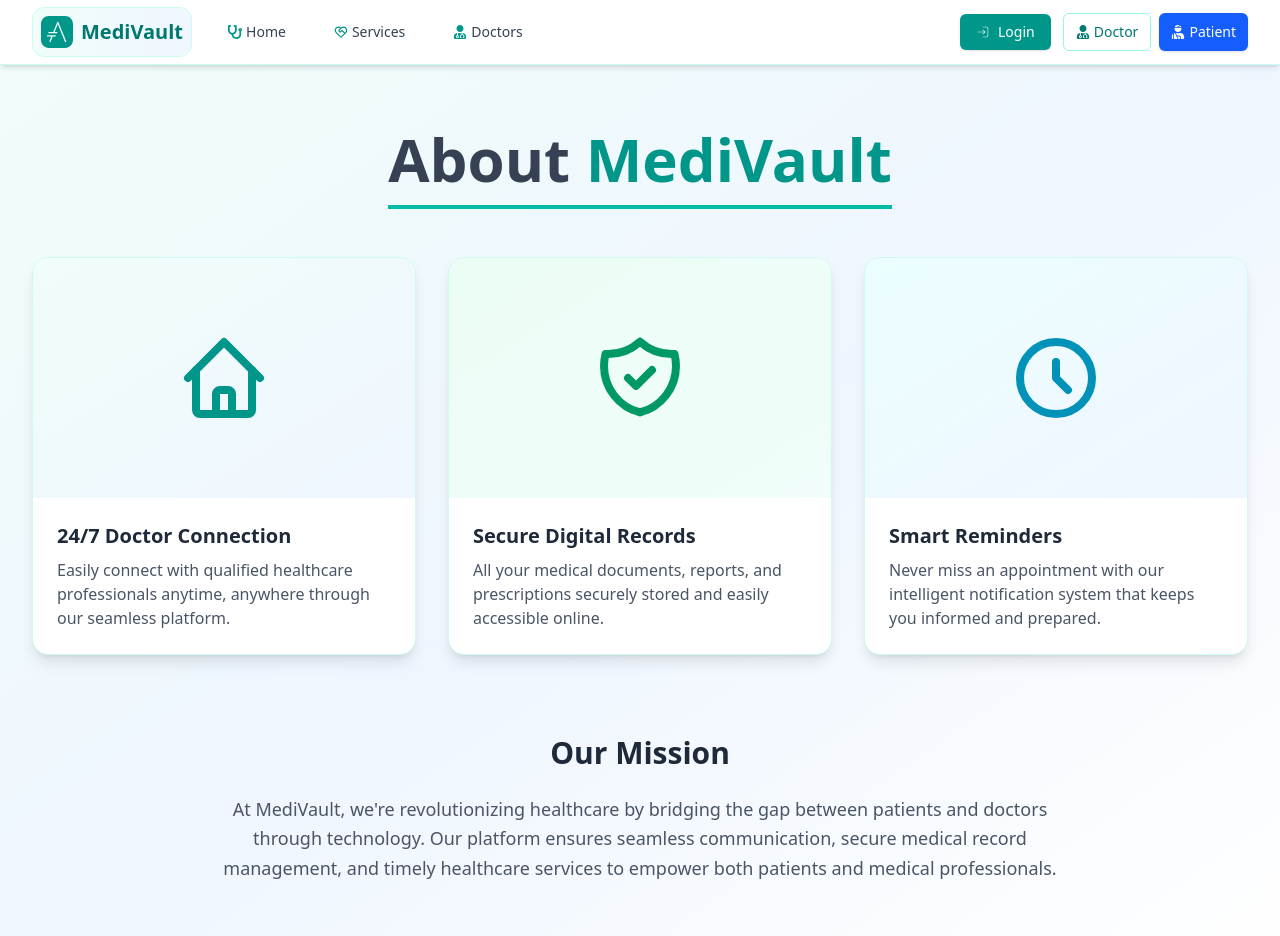
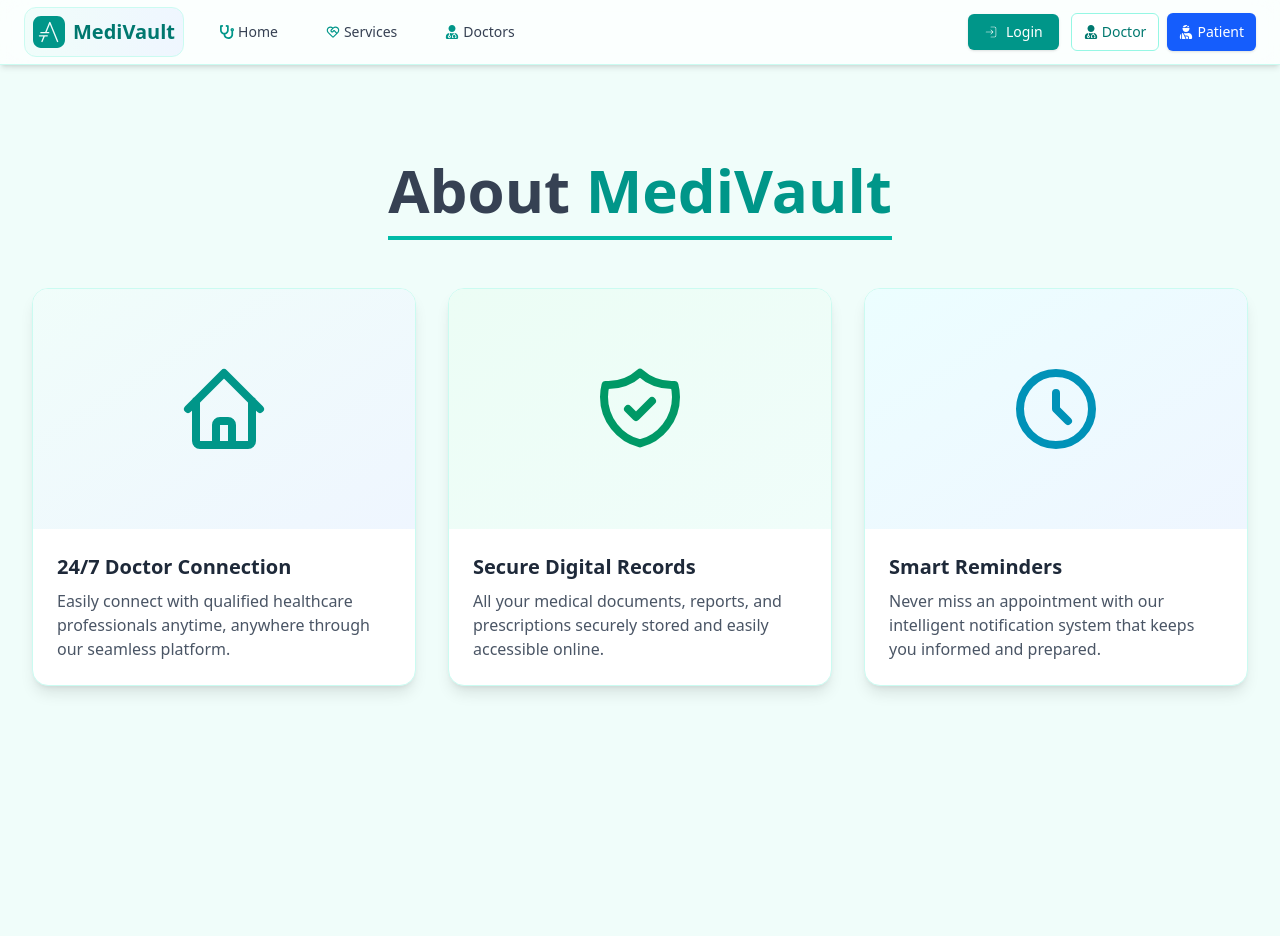
Before and after one commit to Arunrai0752/MediVault, a React (Vite) app in the folder FrontEnd/: page /about in a window 1280 px wide. Shown: the top 936 px of the page. Built offline with nearby package versions, Linux system fonts and the light colour scheme.

Commit message:
Refactor About, Navbar, DoctorRegister, Home, and Register components for improved styling and layout consistency; update background gradients and dimensions for a cohesive design.

```diff
--- a/FrontEnd/src/components/About.jsx
+++ b/FrontEnd/src/components/About.jsx
@@ -2,7 +2,7 @@ import React from 'react'
 
 const About = () => {
   return (
-    <main className='w-full min-h-screen bg-gradient-to-br from-teal-50 via-blue-50 to-white pt-16 pb-20 px-4'>
+    <main className='w-full min-h-screen bg-teal-50 py-40 px-4'>
 
       <div className='flex justify-center mb-12'>
         <h1 className='text-4xl md:text-5xl lg:text-6xl font-bold text-gray-700 pb-4 border-b-4 border-teal-500'>
@@ -55,7 +55,9 @@ const About = () => {
         </div>
       </div>
 
-      <div className='mt-20 max-w-4xl mx-auto text-center px-4'>
+      <div className='mt-20 max-w-4xl min-h-[60vh]  flex  items-center mx-auto text-center px-4'>
+        <div>
+
           <h2 className='text-3xl font-bold text-gray-800 mb-6'>Our Mission</h2>
           <p className='text-lg text-gray-600 leading-relaxed'>
             At MediVault, we're revolutionizing healthcare by bridging the gap between patients and doctors through technology.
@@ -63,6 +65,7 @@ const About = () => {
             to empower both patients and medical professionals.
           </p>
         </div>
+      </div>
     </main>
   )
 }
--- a/FrontEnd/src/components/Navbar.jsx
+++ b/FrontEnd/src/components/Navbar.jsx
@@ -42,8 +42,8 @@ const Navbar = () => {
   }, []);
 
   return (
-    <nav className="sticky top-0 z-50 bg-white/80 backdrop-blur-md shadow-md border-b border-teal-100">
-      <div className="max-w-7xl mx-auto px-4 sm:px-6 lg:px-8">
+    <nav className="absolute fixed w-screen top-0 z-50 bg-white/70 backdrop-blur-md shadow-md border-b border-teal-100">
+      <div className="max-w-7xl mx-auto px-4 sm:px-6 lg:px-">
         <div className="flex justify-between h-16 items-center">
           <div className="flex items-center space-x-6">
             <Link
--- a/FrontEnd/src/pages/DoctorRegister.jsx
+++ b/FrontEnd/src/pages/DoctorRegister.jsx
@@ -65,8 +65,8 @@ const DoctorRegister = () => {
   ];
 
   return (
-    <main className="h-screen bg-gradient-to-br from-teal-50 via-blue-50 to-white w-full flex justify-center items-center p-2 overflow-hidden">
-      <div className="h-[95vh] w-full max-w-5xl bg-white/90 rounded-2xl p-3 flex flex-col shadow-2xl backdrop-blur-sm border border-teal-100 overflow-y-auto">
+    <main className="min-h-screen bg-gradient-to-br from-teal-50 via-blue-50 to-white w-full flex justify-center items-center p-2 overflow-hidden">
+      <div className="min-h-[100vh] w-full max-w-5xl bg-white/90 rounded-2xl p-3 flex flex-col shadow-2xl backdrop-blur-sm border border-teal-100 overflow-y-auto pt-20">
         <div className="flex justify-between items-center border-b border-gray-200 pb-2 mb-3">
           <div>
             <h1 className="text-xl md:text-2xl font-bold text-gray-800">
--- a/FrontEnd/src/pages/Home.jsx
+++ b/FrontEnd/src/pages/Home.jsx
@@ -102,8 +102,7 @@ const Home = () => {
 
   return (
     <main className="min-h-screen bg-gradient-to-br from-teal-50 via-blue-50 to-white overflow-hidden">
-      {/* Hero Section */}
-      <section className="relative bg-[url('MedicVaultHome.png')] bg-cover bg-no-repeat h-screen text-white">
+      <section className="relative bg-[url('MedicVaultHome.png')] bg-center bg-cover  bg-no-repeat h-screen text-white">
         <div className="absolute inset-0 bg-gradient-to-b from-teal-900/30 via-blue-900/20 to-black/20"></div>
         <div className="relative max-w-7xl mx-auto px-4 sm:px-6 lg:px-8 py-20 md:py-28 flex flex-col md:flex-row items-center justify-between">
           <motion.div
--- a/FrontEnd/src/pages/Register.jsx
+++ b/FrontEnd/src/pages/Register.jsx
@@ -59,7 +59,7 @@ const Register = () => {
   const navigate = useNavigate();
 
   return (
-    <main className='min-h-[92vh] bg-gradient-to-br from-teal-50 via-blue-50 to-white w-full flex justify-center items-center p-4'>
+    <main className='min-h-[100vh] bg-gradient-to-br from-teal-50 via-blue-50 to-white w-full flex justify-center items-center p-4'>
       <motion.div
       animate={{ x:[-2,2,-2,0]}}
       transition={{ duration: 0.2}}
```
Lines whose indentation alone changed are shown as unchanged.
